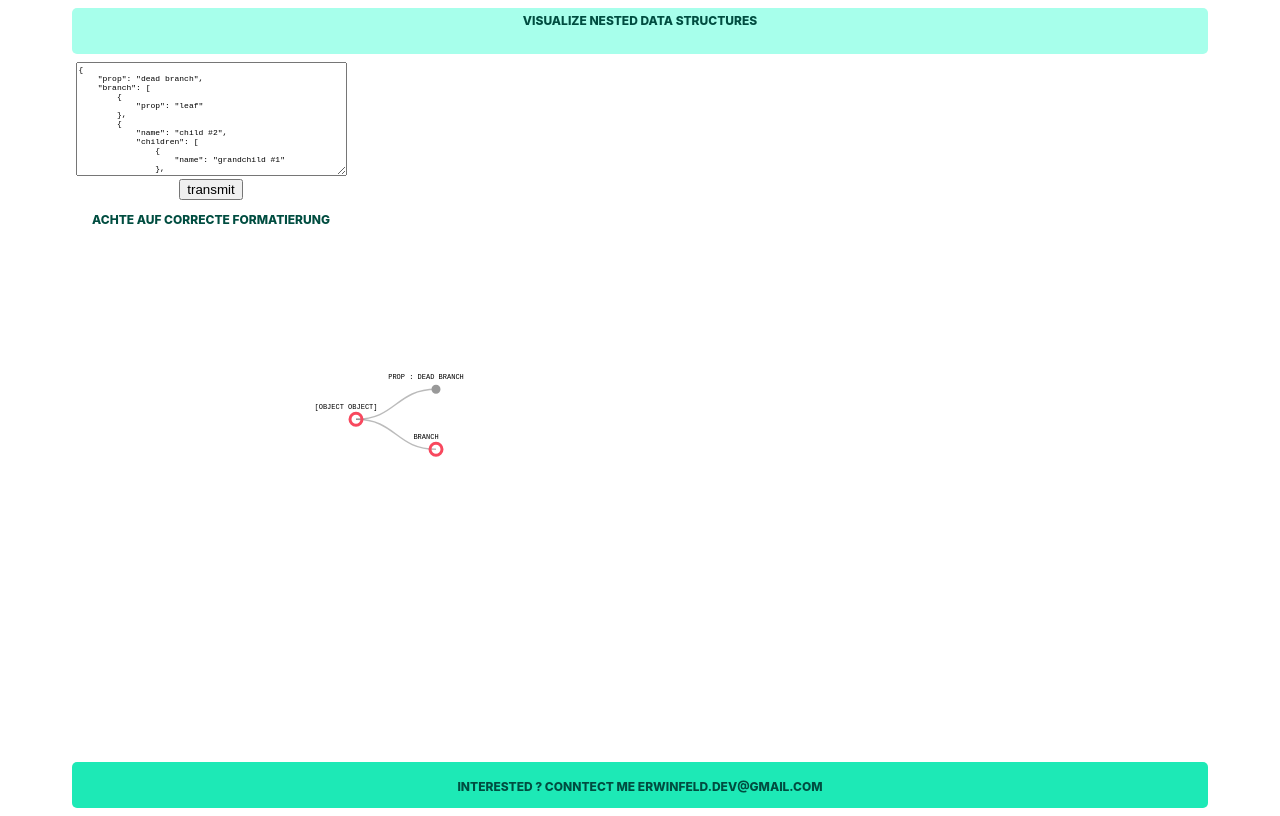
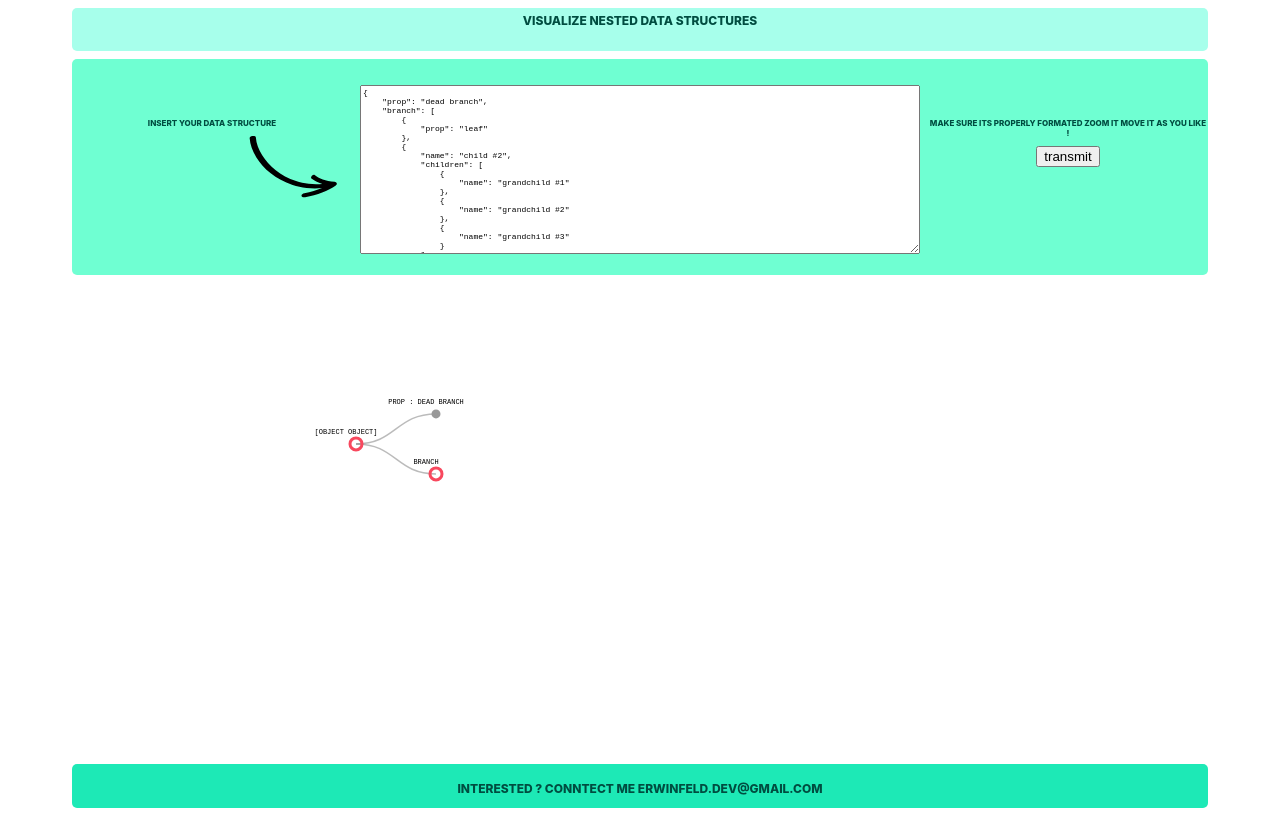
Before and after one commit to Erwin-Feld/visualize-hirarchical-data, a Vue app: page / in a window 1280 px wide. Built offline with nearby package versions, Linux system fonts and the light colour scheme.

Commit message:
added layout and correct positioning

```diff
--- a/src/components/UserInput.vue
+++ b/src/components/UserInput.vue
@@ -1,23 +1,67 @@
 <template>
-  <div id="userInput">
-    <textarea class="dataInput" cols="50" rows="12" v-model="userinput" />
+  <div class="user-input">
 
-    <button type="button" @click="transmitData">transmit</button>
-  <div>
+    <div class="user-input__container-left">
+         <p class="container-left__text-left">insert your data structure</p>
+          <svg
+          viewBox="-2300 600 5200 2200"  xml:space="preserve">
+          <!-- Add add style ? also color -->
+         <!-- .st0{fill:#050400;}  -->
+
+       <g>
+         <g>
+           <path class="st0" d="M2618.93,1487.27l0-0.98l0.02-2.14l-0.16-0.89c-0.17-1.13-0.56-2.22-0.87-3.33c-0.28-1.03-0.46-2.09-0.86-3.1
+             l-0.09-0.35l-0.19-0.33c-0.43-0.99-1.07-1.92-1.6-2.88c-0.58-1.04-1.07-2.1-1.76-3.08l-0.53-0.79l-1.56-1.69l-0.71-0.78
+             c-0.77-0.86-1.47-1.75-2.33-2.55l-0.97-0.91l-0.19-0.2c-0.55-0.48-1.22-0.81-1.81-1.26l-0.64-0.47c-0.94-0.7-1.81-1.45-2.83-2.08
+             l-1.27-0.79c-0.97-0.57-2.02-0.99-3.03-1.49c-1.06-0.53-2.07-1.1-3.18-1.56l-1.41-0.56c-1.18-0.43-2.39-0.73-3.6-1.09
+             c-1.07-0.31-2.08-0.71-3.19-0.96l-1.55-0.33c-1.27-0.27-2.59-0.39-3.87-0.57l-0.76-0.11c-0.81-0.09-1.54-0.31-2.35-0.39
+             l-0.68-0.05l-0.31-0.03c-82.5-6.58-156.28-21.85-218.01-44.05c-61.89-22.16-111.77-50.97-151.05-83.47
+             c-11.83-9.83-33.53-3.2-51.08,15.13c-17.47,18.26-22.33,41.84-8.23,52.47c51.94,39.58,118.71,73.96,201.41,98.33
+             c-86.28,8.18-171.93,7.09-253.94-2.13c-82.02-9.32-160.41-26.66-233.6-50.32c-146.62-47.39-272.56-118.56-377.81-201.77
+             c-105.15-83.48-190.54-179.33-254.32-282.85c-63.36-103.52-106.28-215.24-115.51-331.18c-1.28-16.41-27.23-26.61-59.09-22.7
+             c-31.77,3.9-57.38,21.97-55.97,40.11c10.15,126.07,56,244.15,122.87,353.59c67.41,109.33,157.24,210.27,268.88,298.94
+             c111.82,88.32,246.34,164.88,407.15,216.93c80.27,25.94,167.27,45.31,259.44,55.77c92.14,10.38,189.48,11.67,287.64,2.36
+             c-97.64,41.44-209.93,74.04-328.61,95.07c-31.44,5.61-56.41,26.22-53.8,47.17c2.58,20.86,34.07,33.68,68.45,27.36
+             c112.29-20.45,219.76-50.52,316.02-88.18c96.42-37.59,181.28-82.5,252.92-130.79l0.26-0.18l0.59-0.39c0.7-0.47,1.23-1.03,1.9-1.53
+             l0.62-0.48c1.06-0.81,2.18-1.58,3.14-2.45l1.17-1.08c0.81-0.79,1.44-1.65,2.16-2.48c0.81-0.93,1.67-1.81,2.4-2.78l0.83-1.19
+             c0.64-0.96,1.09-1.95,1.63-2.93c0.5-0.93,1.1-1.82,1.51-2.77l0.5-1.3c0.41-1.04,0.6-2.09,0.87-3.13l0.19-0.71
+             c0.16-0.66,0.47-1.27,0.58-1.94l0.01-0.25l0.13-1.23C2619.03,1489.42,2618.93,1488.35,2618.93,1487.27z"/>
+         </g>
+       </g>
+       </svg>
+
+    </div>
+
+    <textarea class="data-insert" cols="50" rows="12" v-model="userinput" />
+
+    <div class="user-input__container-right">
+         <p class="container-right__text-right">make sure its properly formated zoom it move it as you like !</p>
+         <button class="display-button" type="button" @click="transmitData">transmit</button>
+
+    </div>
+
+  <!-- Lab -->
+
+          <!-- <div> -->
     <!-- Add  -->
   <!-- this syntax wenn falsch display paragraph inside div  -->
   <!-- else display error inside div which contains paragraph end button on top -->
 
-    <p class="error" v-if="! this.errorContent">achte auf correcte formatierung </p>
+      <!-- <p class="error" v-if="! this.errorContent">achte auf correcte formatierung </p> -->
+
       <!-- Add v-bind change class class deletes second p to make error div bigger -->
+
       <!-- see https://stackoverflow.com/questions/43210508/vue-js-conditional-class-style-binding -->
        <!-- {{this.errorContent}} -->
-       <pop-up v-else :errorMessage="this.errorContent" @changeValue="receaveData" />
+       <!-- <pop-up v-else :errorMessage="this.errorContent" @changeValue="receaveData" /> -->
 
 
        <!-- Add  change value from chid component -->
        <!-- <button @click="this.errorContent = false">x</button> -->
-    </div>
+
+    <!-- </div> -->
+   <!-- Lab -->
+
 
   </div>
 </template>
@@ -84,52 +128,60 @@ export default {
 
   },
   }
-  // Experimental--start
-  //   context ist für custom events !!!
-  // setup(context){
 
-  //     const userinput = ref({key: "value"})
 
-  //        function transmitData(event){
-
-  //         console.log(typeof userinput)
-  //     //     https://stackoverflow.com/questions/61452458/ref-vs-reactive-in-vue-3
-  //     //
-  //         // reactive is used with objects
-  //         //  input element changes it to string
-  //         // complete change no value
-  //         //
-
-  //         //  wie kann man variable mit sich selbst ändern ?
-  //         // platzhalter muss bleiben
-  //         //  userinput
-
-  //         // const data = {key: "bro"}
-  //         // Object.assign(userinput, data)
-  //         // userinput = {prop : "dude"}
-
-  //         // // Array wird wohl auch erkannt
-  //         // console.log( Array.isArray(convertedObject))
-
-  //         // userinput = convertedObject
-
-  //         context.$emit('transmit-data', userinput)
-  //     }
-
-  //     return {
-  //         userinput,
-  //         transmitData
-  //     }
-  // }
-
-  // Experemental--finish
 };
 </script>
 
 <style scoped>
 
-.dataInput {
+   .user-input {
+    background: #6fffd2;
+
+     display: grid;
+    grid-template-columns: 1fr 2fr 1fr ;
+    grid-template-rows: 0.3fr 0.4fr 1fr 1fr 1fr 0.3fr ;
+
+    grid-gap: 0.5rem;
+
+     grid-template-areas:
+     ". . ."
+      ". data-insert ."
+      "user-input__container-left data-insert user-input__container-right"
+      "user-input__container-left data-insert user-input__container-right"
+      "user-input__container-left data-insert user-input__container-right"
+      ". . .";
+
+
+    /* component of main layout */
+    grid-area: user-input;
+    border-radius: var(--main-radius);
+    padding-top: var(--main-padding);
+  }
+
+
+   .user-input__container-left{
+     grid-area: user-input__container-left;
+
+    display: flex;
+    flex-direction: column;
+    align-items: center;
+     font-size: 8px;
+   }
+
+.data-insert {
+  grid-area: data-insert;
     font-size: 8px;
 }
 
+
+   .user-input__container-right{
+     grid-area: user-input__container-right;
+      font-size: 8px;
+   }
+
+
+
+
+
 </style>
```
